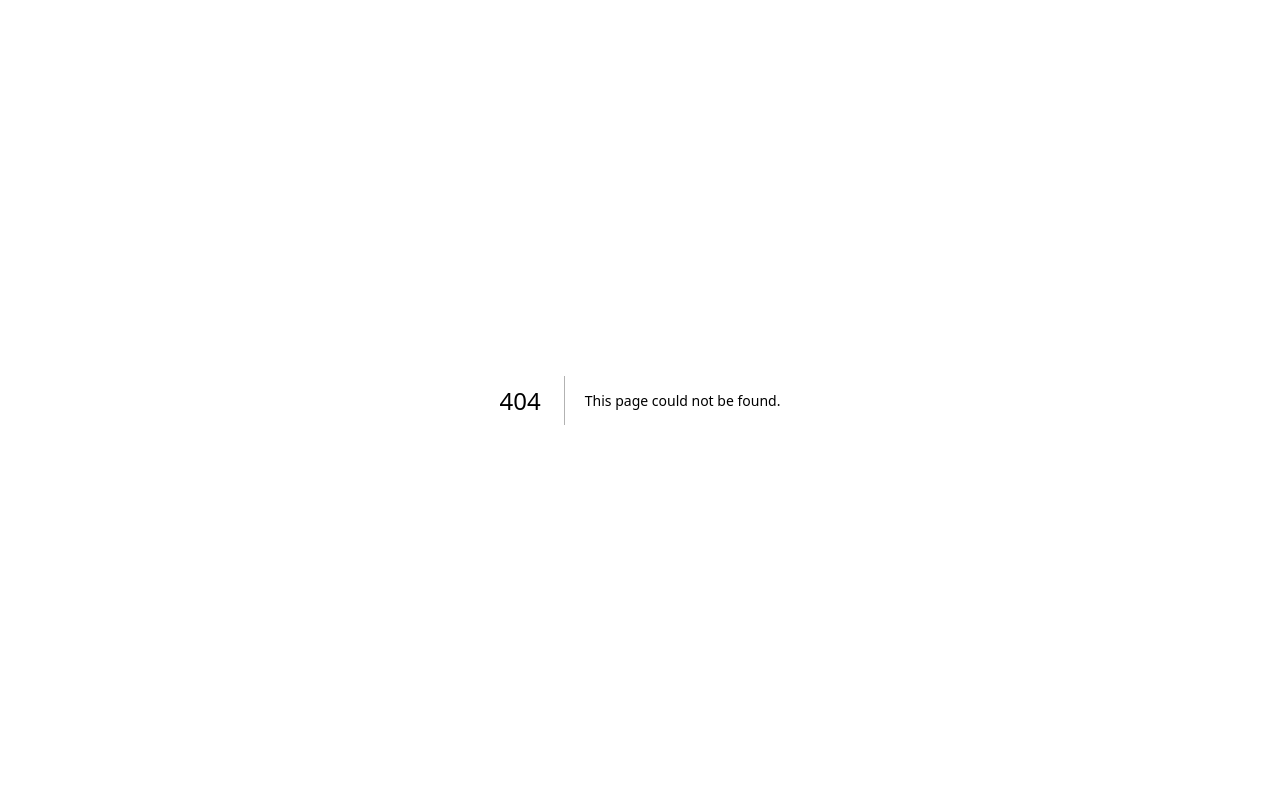
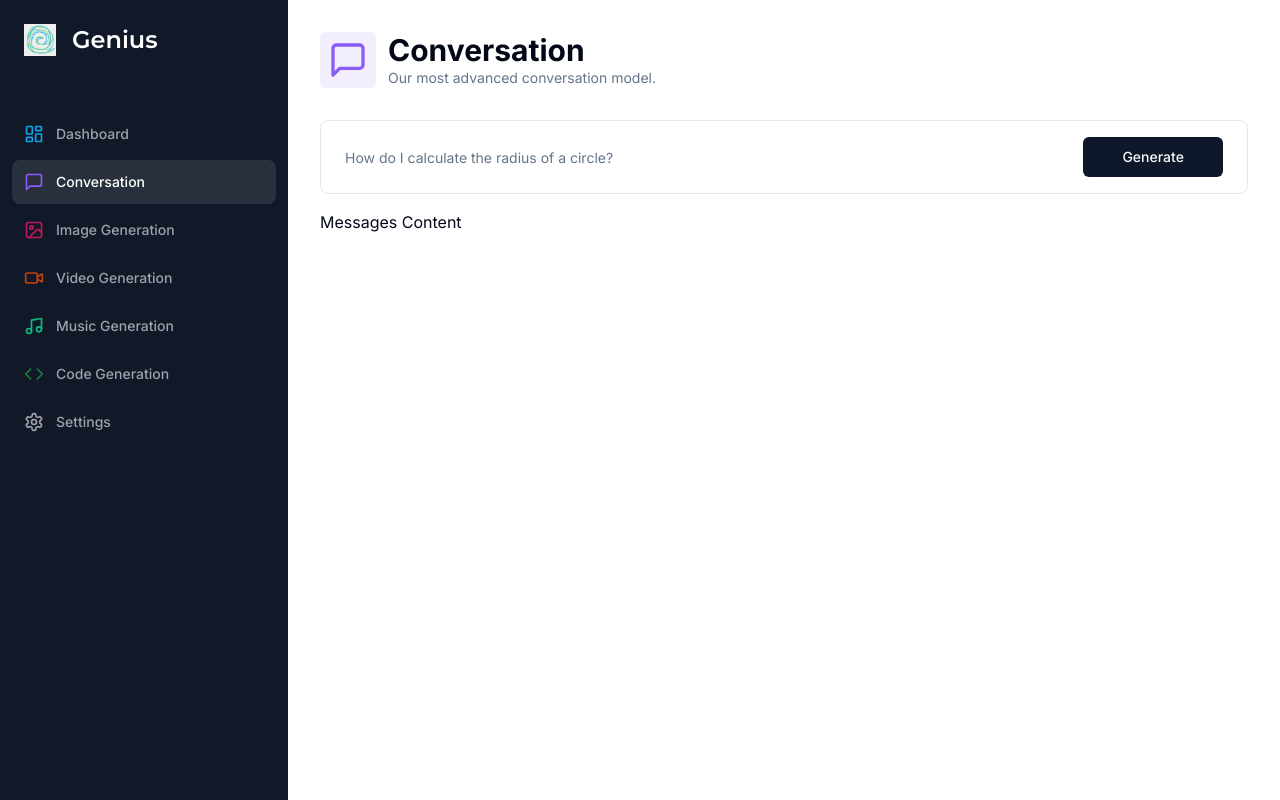
Before and after one commit to Joshk7/ai-platform, a Next.js app: page /conversation in a window 1280 px wide. Before the commit this address had no page. Built offline with nearby package versions, Linux system fonts and the light colour scheme.

Commit message:
initial setup for conversation model and form input

```diff
--- /dev/null
+++ b/app/(dashboard)/(routes)/conversation/constants.ts
@@ -0,0 +1,7 @@
+import * as z from "zod";
+
+export const formSchema = z.object({
+    prompt: z.string().min(1, {
+        message: "Prompt is required",
+    }),
+})
--- /dev/null
+++ b/app/(dashboard)/(routes)/conversation/page.tsx
@@ -0,0 +1,85 @@
+"use client";
+
+import * as z from "zod";
+import { Heading } from "@/components/heading";
+import { MessageSquare } from "lucide-react";
+import { useForm } from "react-hook-form";
+
+import { formSchema } from "./constants";
+import { zodResolver } from "@hookform/resolvers/zod";
+import { Form, FormControl, FormField, FormItem } from "@/components/ui/form";
+import { Input } from "@/components/ui/input";
+import { Button } from "@/components/ui/button";
+
+const ConversationPage = () => {
+  const form = useForm<z.infer<typeof formSchema>>({
+    resolver: zodResolver(formSchema),
+    defaultValues: {
+      prompt: "",
+    },
+  });
+
+  const isLoading = form.formState.isSubmitting;
+
+  const onSubmit = async (values: z.infer<typeof formSchema>) => {
+    console.log(values);
+  };
+
+  return (
+    <div>
+      <Heading
+        title="Conversation"
+        description="Our most advanced conversation model."
+        icon={MessageSquare}
+        iconColor="text-violet-500"
+        bgColor="bg-violet-500/10"
+      />
+      <div className="px-4 lg:px-8">
+        <div>
+          <Form {...form}>
+            <form
+              onSubmit={form.handleSubmit(onSubmit)}
+              className="
+                rounded-lg
+                border
+                w-full
+                p-4
+                px-3
+                md:px-6
+                focus-within:shadow-sm
+                grid
+                grid-cols-12
+                gap-2
+            "
+            >
+              <FormField
+                name="prompt"
+                render={({ field }) => (
+                  <FormItem className="col-span-12 lg:col-span-10">
+                    <FormControl className="m-0 p-0">
+                      <Input
+                        className="border-0 outline-none focus-visible ring-0 focus-visible:ring-transparent"
+                        disabled={isLoading}
+                        placeholder="How do I calculate the radius of a circle?"
+                        {...field}
+                      />
+                    </FormControl>
+                  </FormItem>
+                )}
+              />
+              <Button
+                className="col-span-12 lg:col-span-2 w-full"
+                disabled={isLoading}
+              >
+                Generate
+              </Button>
+            </form>
+          </Form>
+        </div>
+        <div className="space-y-4 mt-4">Messages Content</div>
+      </div>
+    </div>
+  );
+};
+
+export default ConversationPage;
--- /dev/null
+++ b/components/heading.tsx
@@ -0,0 +1,31 @@
+import { cn } from "@/lib/utils";
+import { LucideIcon } from "lucide-react";
+
+interface HeadingProps {
+  title: string;
+  description: string;
+  icon: LucideIcon;
+  iconColor?: string;
+  bgColor?: string;
+}
+
+export const Heading = ({
+  title,
+  description,
+  icon: Icon,
+  iconColor,
+  bgColor,
+}: HeadingProps) => {
+  return (
+    <div className="px-4 lg:px-8 flex items-center gap-x-3 mb-8">
+      <div className={cn("p-2 w-fit rounded-md", bgColor)}>
+        <Icon className={cn("w-10 h-10", iconColor)} />
+      </div>
+
+      <div>
+        <h2 className="text-3xl font-bold">{title}</h2>
+        <p className="text-sm text-muted-foreground">{description}</p>
+      </div>
+    </div>
+  );
+};
--- /dev/null
+++ b/components/ui/form.tsx
@@ -0,0 +1,178 @@
+"use client"
+
+import * as React from "react"
+import * as LabelPrimitive from "@radix-ui/react-label"
+import { Slot } from "@radix-ui/react-slot"
+import {
+  Controller,
+  ControllerProps,
+  FieldPath,
+  FieldValues,
+  FormProvider,
+  useFormContext,
+} from "react-hook-form"
+
+import { cn } from "@/lib/utils"
+import { Label } from "@/components/ui/label"
+
+const Form = FormProvider
+
+type FormFieldContextValue<
+  TFieldValues extends FieldValues = FieldValues,
+  TName extends FieldPath<TFieldValues> = FieldPath<TFieldValues>
+> = {
+  name: TName
+}
+
+const FormFieldContext = React.createContext<FormFieldContextValue>(
+  {} as FormFieldContextValue
+)
+
+const FormField = <
+  TFieldValues extends FieldValues = FieldValues,
+  TName extends FieldPath<TFieldValues> = FieldPath<TFieldValues>
+>({
+  ...props
+}: ControllerProps<TFieldValues, TName>) => {
+  return (
+    <FormFieldContext.Provider value={{ name: props.name }}>
+      <Controller {...props} />
+    </FormFieldContext.Provider>
+  )
+}
+
+const useFormField = () => {
+  const fieldContext = React.useContext(FormFieldContext)
+  const itemContext = React.useContext(FormItemContext)
+  const { getFieldState, formState } = useFormContext()
+
+  const fieldState = getFieldState(fieldContext.name, formState)
+
+  if (!fieldContext) {
+    throw new Error("useFormField should be used within <FormField>")
+  }
+
+  const { id } = itemContext
+
+  return {
+    id,
+    name: fieldContext.name,
+    formItemId: `${id}-form-item`,
+    formDescriptionId: `${id}-form-item-description`,
+    formMessageId: `${id}-form-item-message`,
+    ...fieldState,
+  }
+}
+
+type FormItemContextValue = {
+  id: string
+}
+
+const FormItemContext = React.createContext<FormItemContextValue>(
+  {} as FormItemContextValue
+)
+
+const FormItem = React.forwardRef<
+  HTMLDivElement,
+  React.HTMLAttributes<HTMLDivElement>
+>(({ className, ...props }, ref) => {
+  const id = React.useId()
+
+  return (
+    <FormItemContext.Provider value={{ id }}>
+      <div ref={ref} className={cn("space-y-2", className)} {...props} />
+    </FormItemContext.Provider>
+  )
+})
+FormItem.displayName = "FormItem"
+
+const FormLabel = React.forwardRef<
+  React.ElementRef<typeof LabelPrimitive.Root>,
+  React.ComponentPropsWithoutRef<typeof LabelPrimitive.Root>
+>(({ className, ...props }, ref) => {
+  const { error, formItemId } = useFormField()
+
+  return (
+    <Label
+      ref={ref}
+      className={cn(error && "text-destructive", className)}
+      htmlFor={formItemId}
+      {...props}
+    />
+  )
+})
+FormLabel.displayName = "FormLabel"
+
+const FormControl = React.forwardRef<
+  React.ElementRef<typeof Slot>,
+  React.ComponentPropsWithoutRef<typeof Slot>
+>(({ ...props }, ref) => {
+  const { error, formItemId, formDescriptionId, formMessageId } = useFormField()
+
+  return (
+    <Slot
+      ref={ref}
+      id={formItemId}
+      aria-describedby={
+        !error
+          ? `${formDescriptionId}`
+          : `${formDescriptionId} ${formMessageId}`
+      }
+      aria-invalid={!!error}
+      {...props}
+    />
+  )
+})
+FormControl.displayName = "FormControl"
+
+const FormDescription = React.forwardRef<
+  HTMLParagraphElement,
+  React.HTMLAttributes<HTMLParagraphElement>
+>(({ className, ...props }, ref) => {
+  const { formDescriptionId } = useFormField()
+
+  return (
+    <p
+      ref={ref}
+      id={formDescriptionId}
+      className={cn("text-sm text-muted-foreground", className)}
+      {...props}
+    />
+  )
+})
+FormDescription.displayName = "FormDescription"
+
+const FormMessage = React.forwardRef<
+  HTMLParagraphElement,
+  React.HTMLAttributes<HTMLParagraphElement>
+>(({ className, children, ...props }, ref) => {
+  const { error, formMessageId } = useFormField()
+  const body = error ? String(error?.message) : children
+
+  if (!body) {
+    return null
+  }
+
+  return (
+    <p
+      ref={ref}
+      id={formMessageId}
+      className={cn("text-sm font-medium text-destructive", className)}
+      {...props}
+    >
+      {body}
+    </p>
+  )
+})
+FormMessage.displayName = "FormMessage"
+
+export {
+  useFormField,
+  Form,
+  FormItem,
+  FormLabel,
+  FormControl,
+  FormDescription,
+  FormMessage,
+  FormField,
+}
--- /dev/null
+++ b/components/ui/input.tsx
@@ -0,0 +1,25 @@
+import * as React from "react"
+
+import { cn } from "@/lib/utils"
+
+export interface InputProps
+  extends React.InputHTMLAttributes<HTMLInputElement> {}
+
+const Input = React.forwardRef<HTMLInputElement, InputProps>(
+  ({ className, type, ...props }, ref) => {
+    return (
+      <input
+        type={type}
+        className={cn(
+          "flex h-10 w-full rounded-md border border-input bg-background px-3 py-2 text-sm ring-offset-background file:border-0 file:bg-transparent file:text-sm file:font-medium placeholder:text-muted-foreground focus-visible:outline-none focus-visible:ring-2 focus-visible:ring-ring focus-visible:ring-offset-2 disabled:cursor-not-allowed disabled:opacity-50",
+          className
+        )}
+        ref={ref}
+        {...props}
+      />
+    )
+  }
+)
+Input.displayName = "Input"
+
+export { Input }
--- /dev/null
+++ b/components/ui/label.tsx
@@ -0,0 +1,26 @@
+"use client"
+
+import * as React from "react"
+import * as LabelPrimitive from "@radix-ui/react-label"
+import { cva, type VariantProps } from "class-variance-authority"
+
+import { cn } from "@/lib/utils"
+
+const labelVariants = cva(
+  "text-sm font-medium leading-none peer-disabled:cursor-not-allowed peer-disabled:opacity-70"
+)
+
+const Label = React.forwardRef<
+  React.ElementRef<typeof LabelPrimitive.Root>,
+  React.ComponentPropsWithoutRef<typeof LabelPrimitive.Root> &
+    VariantProps<typeof labelVariants>
+>(({ className, ...props }, ref) => (
+  <LabelPrimitive.Root
+    ref={ref}
+    className={cn(labelVariants(), className)}
+    {...props}
+  />
+))
+Label.displayName = LabelPrimitive.Root.displayName
+
+export { Label }
--- a/package.json
+++ b/package.json
@@ -10,7 +10,9 @@
   },
   "dependencies": {
     "@clerk/nextjs": "^5.2.0",
+    "@hookform/resolvers": "^3.9.0",
     "@radix-ui/react-dialog": "^1.1.1",
+    "@radix-ui/react-label": "^2.1.0",
     "@radix-ui/react-slot": "^1.1.0",
     "class-variance-authority": "^0.7.0",
     "clsx": "^2.1.1",
@@ -18,8 +20,10 @@
     "next": "14.2.4",
     "react": "^18",
     "react-dom": "^18",
+    "react-hook-form": "^7.52.1",
     "tailwind-merge": "^2.3.0",
-    "tailwindcss-animate": "^1.0.7"
+    "tailwindcss-animate": "^1.0.7",
+    "zod": "^3.23.8"
   },
   "devDependencies": {
     "@types/node": "^20",
```
Also changed, not shown: 1 other file (tests, documents, lock files or other folders).
